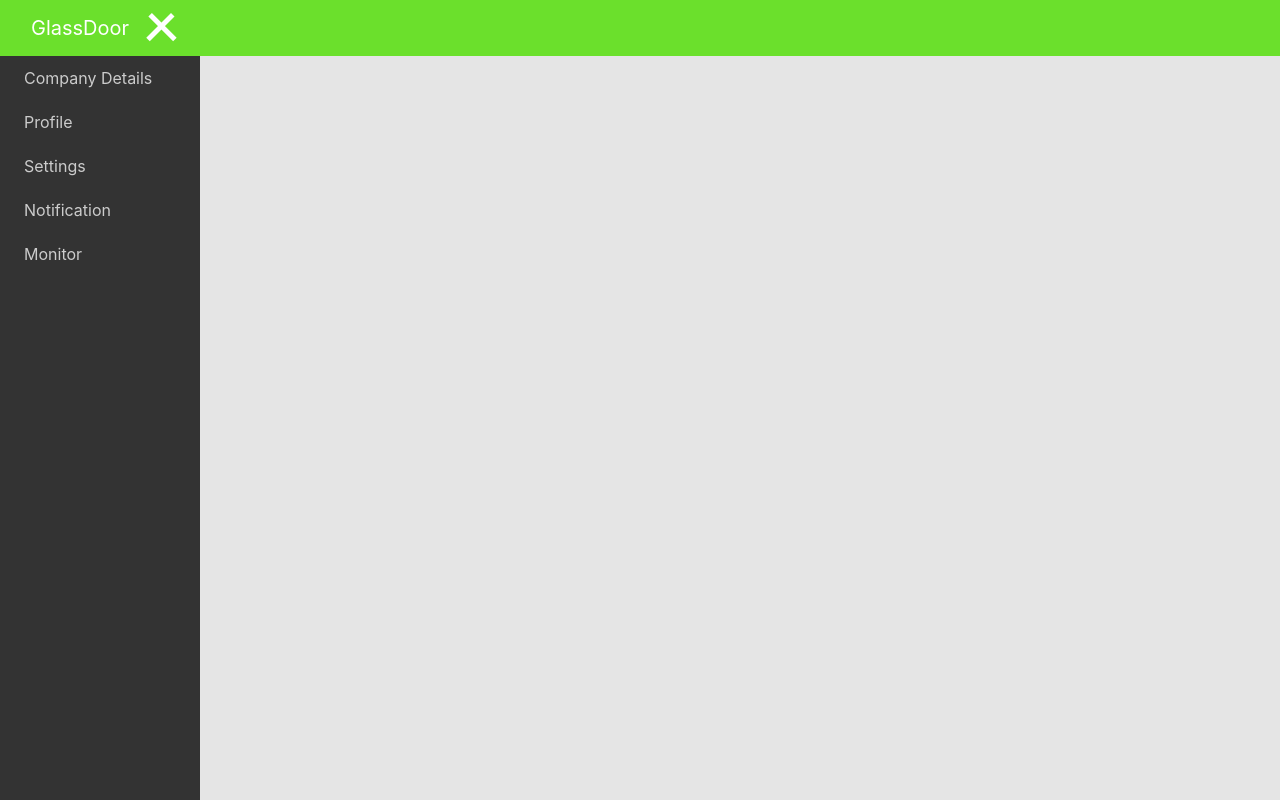
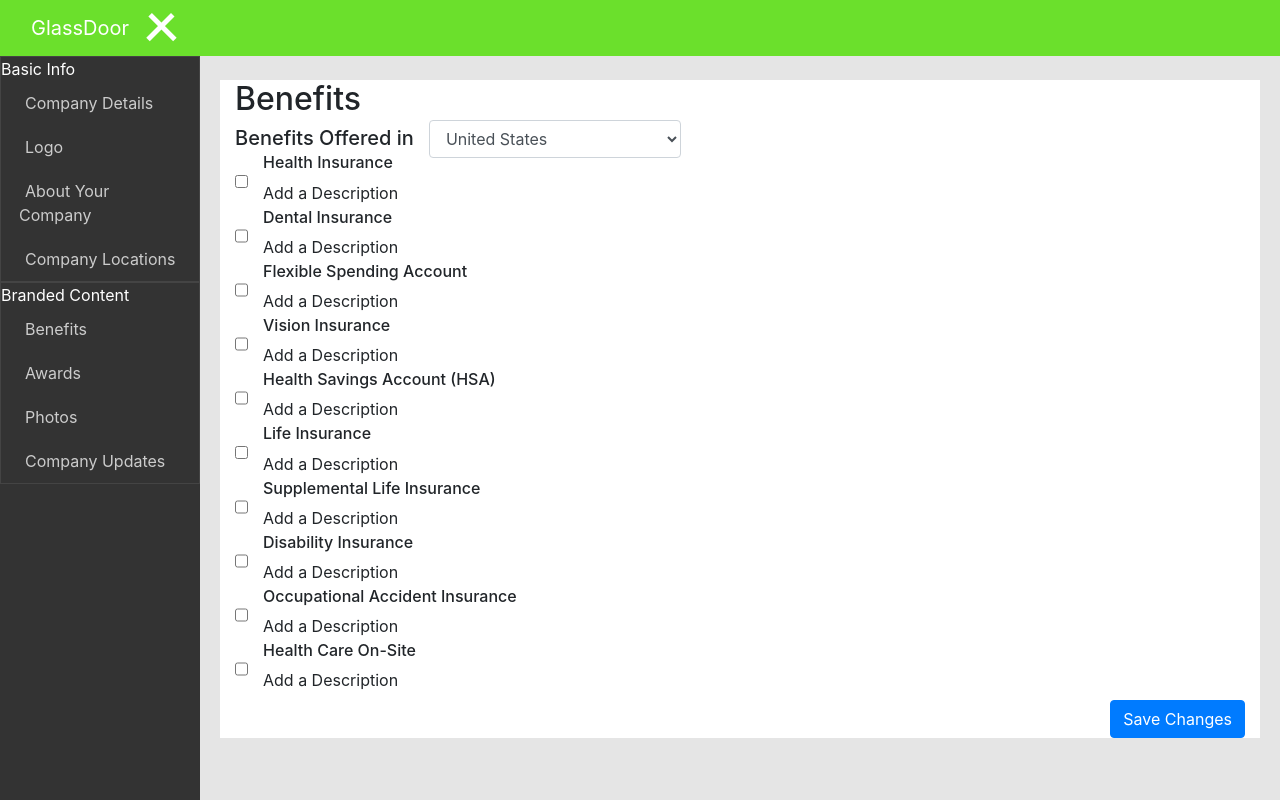
Before and after one commit to mngo03/GlassDoor, an Angular app: page /company_details/benefits/1 in a window 1280 px wide. Before the commit this address led to /. Built offline with nearby package versions, Linux system fonts and the light colour scheme.

Commit message:
Added benefits checkbox and edit window

```diff
--- a/src/app/company-details/company-details.component.html
+++ b/src/app/company-details/company-details.component.html
@@ -4,11 +4,13 @@
       <th>Name</th>
       <th>About</th>
       <th>Locations</th>
+      <th>Benefits</th>
     </thead>
     <tr *ngFor="let company of companies">
       <td><a [routerLink]="[company._id]">{{ company._id }}</a></td>
       <td>{{ company.name }}</td>
       <td><a [routerLink]="['description', company._id]">Click here</a></td>
       <td><a [routerLink]="['locations', company._id]">Click here</a></td>
+      <td><a [routerLink]="['benefits', company._id]">Click here</a></td>
     </tr>
   </table>
--- /dev/null
+++ b/src/app/single-company-benefits/single-company-benefits.component.css
@@ -0,0 +1,10 @@
+.container-checkbox-info {
+    margin-top: -5px;
+    margin-left: 15px;
+}
+
+.form-control {
+    width: 25%;
+    margin-top: -6px;
+    margin-left: 15px;
+}
--- /dev/null
+++ b/src/app/single-company-benefits/single-company-benefits.component.html
@@ -0,0 +1,45 @@
+<div class="container bg-white">
+  <form [formGroup]="form" (ngSubmit)="onSubmit()">
+      <h2>Benefits</h2>
+      <div class="d-flex flex-row">
+          <h5>Benefits Offered in</h5>
+          <select class="form-control" formControlName="countries">
+              <option *ngFor="let country of country_list" [ngValue]="country">{{ country }}</option>
+          </select>
+      </div>
+      <div class="d-flex flex-column">
+          <label formArrayName="benefits_list"  class="d-flex flex-row" *ngFor="let benefit of form.controls.benefits_list.controls; let i = index">
+              <input type="checkbox" [formControlName]="i">
+              <div class="container-checkbox-info">
+                  <h6>{{benefits_list[i].title}}</h6>
+                  <div class="description" data-toggle="modal" data-target="#editDescriptionModal" (click)="triggerEdit(i)">{{benefits_list[i].description}}</div>
+              </div>
+          </label>
+      </div>
+      <div class="d-flex flex-row-reverse">
+          <button type="submit" class="btn btn-primary">Save Changes</button>
+      </div>
+
+      <!-- Modal -->
+      <div class="modal fade" id="editDescriptionModal" tabindex="-1" role="dialog" aria-labelledby="exampleModalCenterTitle" aria-hidden="true">
+          <div class="modal-dialog modal-dialog-centered" role="document">
+            <div class="modal-content">
+              <div class="modal-header">
+                <h5 class="modal-title" id="exampleModalLongTitle">Edit Description</h5>
+                <button type="button" class="close" data-dismiss="modal" aria-label="Close">
+                  <span aria-hidden="true">&times;</span>
+                </button>
+              </div>
+              <div class="modal-body">
+                  <h6>Provide a brief description of your company's</h6>
+                  <textarea  ng-model="editDescription" id="input-benefit-description" rows="10" cols="65"></textarea>
+              </div>
+              <div class="modal-footer">
+                <button type="button" class="btn btn-secondary" data-dismiss="modal">Close</button>
+                <button type="button" class="btn btn-primary" data-dismiss="modal" (click)="saveEditedDescription()">Save changes</button>
+              </div>
+            </div>
+          </div>
+      </div>
+  </form>
+</div>
--- /dev/null
+++ b/src/app/single-company-benefits/single-company-benefits.component.ts
@@ -0,0 +1,80 @@
+import { Component, OnInit } from '@angular/core';
+import { ActivatedRoute } from '@angular/router';
+import { CompanyDetailsService } from '../services/company-details.service';
+import { FormBuilder, FormGroup, FormControl, FormArray } from '@angular/forms';
+import { Location } from '@angular/common';
+
+@Component({
+  selector: 'app-single-company-benefits',
+  templateUrl: './single-company-benefits.component.html',
+  styleUrls: ['./single-company-benefits.component.css']
+})
+export class SingleCompanyBenefitsComponent implements OnInit {
+
+  pageName = 'company-details';
+  id: string;
+  company: any;
+  form: FormGroup;
+  selected_benefit_index: string;
+  country_list = ["Afghanistan","Albania","Algeria","Andorra","Angola","Anguilla","Antigua &amp; Barbuda","Argentina","Armenia","Aruba","Australia","Austria","Azerbaijan","Bahamas"
+	,"Bahrain","Bangladesh","Barbados","Belarus","Belgium","Belize","Benin","Bermuda","Bhutan","Bolivia","Bosnia &amp; Herzegovina","Botswana","Brazil","British Virgin Islands"
+	,"Brunei","Bulgaria","Burkina Faso","Burundi","Cambodia","Cameroon","Canada","Cape Verde","Cayman Islands","Chad","Chile","China","Colombia","Congo","Cook Islands","Costa Rica"
+	,"Cote D Ivoire","Croatia","Cruise Ship","Cuba","Cyprus","Czech Republic","Denmark","Djibouti","Dominica","Dominican Republic","Ecuador","Egypt","El Salvador","Equatorial Guinea"
+	,"Estonia","Ethiopia","Falkland Islands","Faroe Islands","Fiji","Finland","France","French Polynesia","French West Indies","Gabon","Gambia","Georgia","Germany","Ghana"
+	,"Gibraltar","Greece","Greenland","Grenada","Guam","Guatemala","Guernsey","Guinea","Guinea Bissau","Guyana","Haiti","Honduras","Hong Kong","Hungary","Iceland","India"
+	,"Indonesia","Iran","Iraq","Ireland","Isle of Man","Israel","Italy","Jamaica","Japan","Jersey","Jordan","Kazakhstan","Kenya","Kuwait","Kyrgyz Republic","Laos","Latvia"
+	,"Lebanon","Lesotho","Liberia","Libya","Liechtenstein","Lithuania","Luxembourg","Macau","Macedonia","Madagascar","Malawi","Malaysia","Maldives","Mali","Malta","Mauritania"
+	,"Mauritius","Mexico","Moldova","Monaco","Mongolia","Montenegro","Montserrat","Morocco","Mozambique","Namibia","Nepal","Netherlands","Netherlands Antilles","New Caledonia"
+	,"New Zealand","Nicaragua","Niger","Nigeria","Norway","Oman","Pakistan","Palestine","Panama","Papua New Guinea","Paraguay","Peru","Philippines","Poland","Portugal"
+	,"Puerto Rico","Qatar","Reunion","Romania","Russia","Rwanda","Saint Pierre &amp; Miquelon","Samoa","San Marino","Satellite","Saudi Arabia","Senegal","Serbia","Seychelles"
+	,"Sierra Leone","Singapore","Slovakia","Slovenia","South Africa","South Korea","Spain","Sri Lanka","St Kitts &amp; Nevis","St Lucia","St Vincent","St. Lucia","Sudan"
+	,"Suriname","Swaziland","Sweden","Switzerland","Syria","Taiwan","Tajikistan","Tanzania","Thailand","Timor L'Este","Togo","Tonga","Trinidad &amp; Tobago","Tunisia"
+	,"Turkey","Turkmenistan","Turks &amp; Caicos","Uganda","Ukraine","United Arab Emirates","United Kingdom","United States","United States Minor Outlying Islands","Uruguay"
+  ,"Uzbekistan","Venezuela","Vietnam","Virgin Islands (US)","Yemen","Zambia","Zimbabwe"];
+
+  benefits_list = [
+    {title: "Health Insurance", description: "Add a Description", country: "", id: 1},
+    {title: "Dental Insurance", description: "Add a Description", country: "", id: 2},
+    {title: "Flexible Spending Account", description: "Add a Description", country: "", id: 3},
+    {title: "Vision Insurance", description: "Add a Description", country: "", id: 4},
+    {title: "Health Savings Account (HSA)", description: "Add a Description", country: "", id: 5},
+    {title: "Life Insurance", description: "Add a Description", country: "", id: 6},
+    {title: "Supplemental Life Insurance", description: "Add a Description", country: "", id: 7},
+    {title: "Disability Insurance", description: "Add a Description", country: "", id: 8},
+    {title: "Occupational Accident Insurance", description: "Add a Description", country: "", id: 9},
+    {title: "Health Care On-Site", description: "Add a Description", country: "", id: 10},
+  ];
+
+  constructor(private route: ActivatedRoute, private companyService: CompanyDetailsService, private _formBuilder: FormBuilder, private location: Location) { }
+
+
+  ngOnInit() {
+    const controls = this.benefits_list.map(c => new FormControl(false));
+
+    this.form = this._formBuilder.group({
+      benefits_list: new FormArray(controls),
+      countries: [this.country_list[198]]
+    });
+  }
+
+  onSubmit() {
+
+    const selectedBenefitsIds = this.form.value.benefits_list
+    .map((v, i) => v ? this.benefits_list[i].id : null)
+    .filter(v => v !== null);
+
+    console.log(selectedBenefitsIds);
+  }
+
+  saveEditedDescription() {
+    console.log('Saving edits for ' + this.benefits_list[this.selected_benefit_index].title);
+    this.benefits_list[this.selected_benefit_index].description = (<HTMLInputElement>document.getElementById("input-benefit-description")).value;
+    (<HTMLInputElement>document.getElementById("input-benefit-description")).value = "";
+  }
+
+  triggerEdit(index: string) {
+    this.selected_benefit_index = index;
+    console.log('Editing: ' + this.benefits_list[this.selected_benefit_index].title)
+    return false;
+  }
+}
--- a/src/app/single-company-locations/single-company-locations.component.html
+++ b/src/app/single-company-locations/single-company-locations.component.html
@@ -47,9 +47,10 @@
                 <div class="alert alert-danger" *ngIf="!companyForm.controls['zip_code'].valid  && companyForm.controls['zip_code'].touched">Enter valid address</div>
               </div>
           </div>
+          <h6>This update will be reflected on your company profile within 2 business days</h6>
 
           <div class="d-flex flex-row-reverse" *ngIf="showSubmitButton()">
-              <button type="submit" class="btn btn-primary">Save Changes</button>
+              <button type="submit" class="btn btn-primary">Update</button>
           </div>
         </form>
     </div>
```
Also changed, not shown: src/app/app.module.ts (+5 -2 lines), src/styles.css (line endings or trailing spaces), 1 other file (tests, documents, lock files or other folders).
